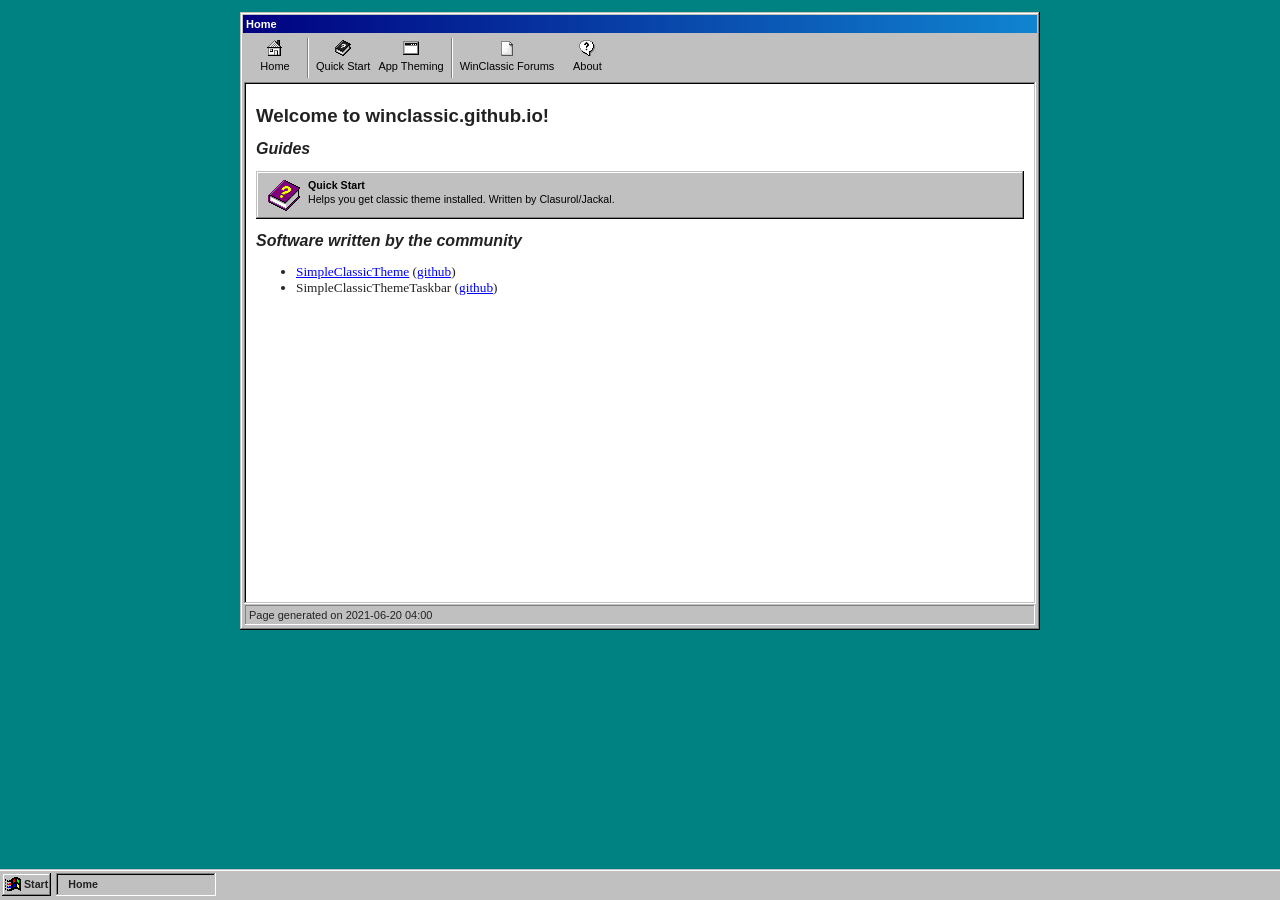
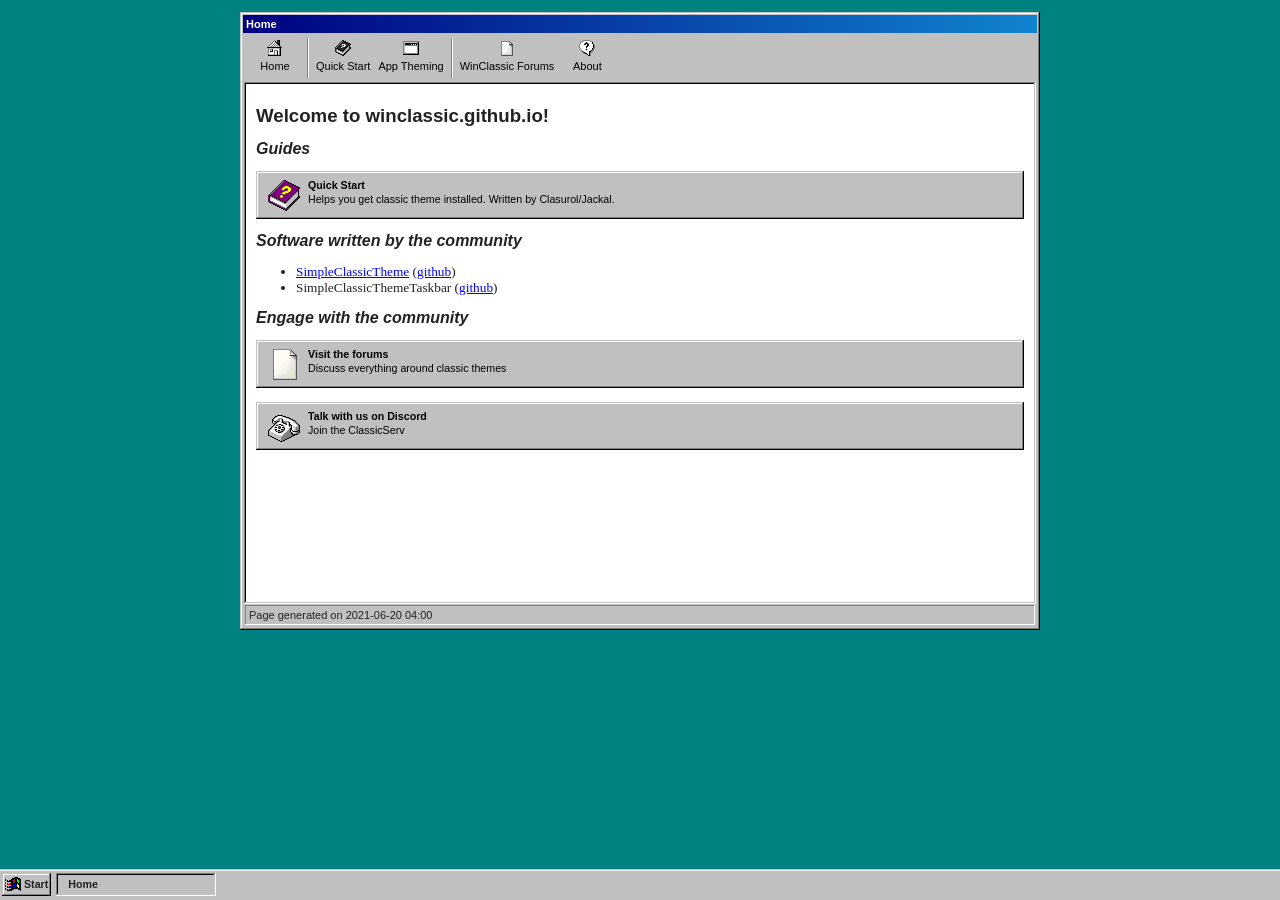
Before and after one commit to WinClassic/winclassic.github.io, a Jekyll site: the page built from index.md, in a window 1280 px wide. Built offline with Jekyll 4.4.1, drawn with Linux system fonts in a browser that asks for light colours.

Commit message:
Add website links to home

```diff
--- a/index.md
+++ b/index.md
@@ -19,3 +19,17 @@ title: "Home"
 
 - [SimpleClassicTheme](https://winclassic.boards.net/thread/456/reversibly-enable-disable-classic-simple) ([github](https://github.com/WinClassic/SimpleClassicTheme))
 - SimpleClassicThemeTaskbar ([github](https://github.com/WinClassic/SimpleClassicThemeTaskbar))
+
+## Engage with the community
+
+<a class="home-shortcut" href="https://winclassic.boards.net/">
+    <img src="/assets/ico/winclassic_32.png" style="float:left;" alt="" />
+    <span>Visit the forums</span>
+    <span>Discuss everything around classic themes</span>
+</a>
+
+<a class="home-shortcut" href="https://discord.gg/GqFJs2cXDQ">
+    <img src="/assets/ico/winchat_32.png" style="float:left;" alt="" />
+    <span>Talk with us on Discord</span>
+    <span>Join the ClassicServ</span>
+</a>
```
Also changed, not shown: assets/ico/winchat_32.png (added), assets/ico/winclassic_32.png (added).
